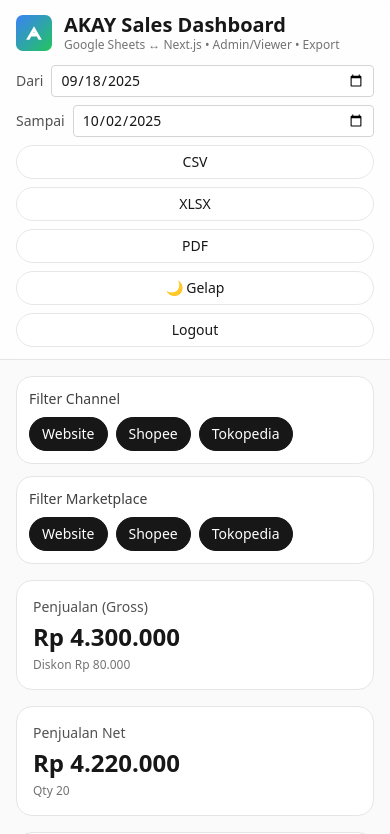
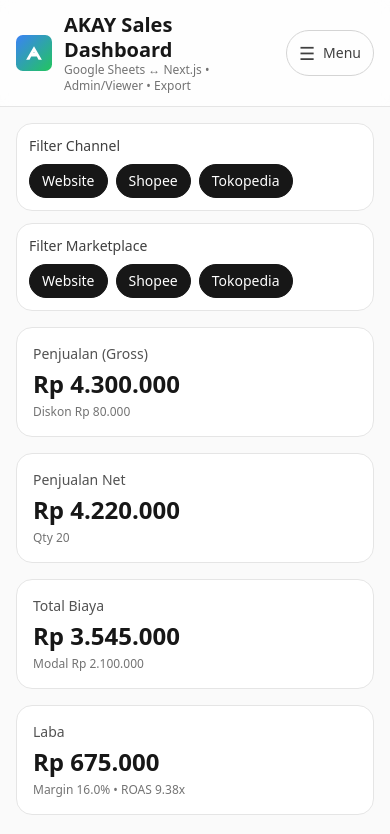
Before and after one commit to arnshyz/dashboard-v1, a Next.js app: page / in a window 390 px wide. Shown: the top 834 px of the page. Built offline with nearby package versions, Linux system fonts and the light colour scheme; no server answers.

Commit message:
Collapse mobile navbar menu

```diff
--- a/pages/index.js
+++ b/pages/index.js
@@ -65,6 +65,7 @@
   const [replaceOnImport, setReplaceOnImport] = useState(true);
   const [adminKey, setAdminKey] = useState('');
   const [isAdmin, setIsAdmin] = useState(false);
+  const [mobileMenuOpen, setMobileMenuOpen] = useState(false);
 
   // THEME (light/dark)
   const [theme, setTheme] = useState('light');
@@ -213,15 +214,30 @@
           {/* Responsive header layout */}
           <div className="flex flex-col gap-3 md:flex-row md:items-center md:justify-between">
             {/* Brand */}
-            <div className="flex items-center gap-3">
-              <img src="/akay-logo.svg" alt="AKAY" className="w-9 h-9 rounded" />
-              <div>
-                <h1 className="text-xl font-semibold leading-tight">AKAY Sales Dashboard</h1>
-                <p className="text-xs text-neutral-500 dark:text-neutral-400">Google Sheets ↔ Next.js • Admin/Viewer • Export</p>
+            <div className="flex items-center justify-between gap-3">
+              <div className="flex items-center gap-3">
+                <img src="/akay-logo.svg" alt="AKAY" className="w-9 h-9 rounded" />
+                <div>
+                  <h1 className="text-xl font-semibold leading-tight">AKAY Sales Dashboard</h1>
+                  <p className="text-xs text-neutral-500 dark:text-neutral-400">Google Sheets ↔ Next.js • Admin/Viewer • Export</p>
+                </div>
               </div>
+              <button
+                type="button"
+                onClick={() => setMobileMenuOpen((prev) => !prev)}
+                className="md:hidden inline-flex items-center gap-2 px-3 py-2 rounded-full border border-neutral-300 text-sm font-medium text-neutral-700 hover:bg-neutral-100 dark:border-neutral-700 dark:text-neutral-100 dark:bg-neutral-900"
+                aria-expanded={mobileMenuOpen}
+                aria-controls="dashboard-controls"
+              >
+                <span className="text-lg" aria-hidden="true">☰</span>
+                Menu
+              </button>
             </div>
             {/* Control groups */}
-            <div className="grid gap-2 sm:grid-cols-2 md:flex md:flex-wrap md:items-center md:gap-2">
+            <div
+              id="dashboard-controls"
+              className={`${mobileMenuOpen ? "flex" : "hidden"} flex-col gap-3 md:flex md:flex-row md:items-center md:justify-between md:gap-4`}
+            >
               {/* Date group */}
               <div className="flex flex-col sm:flex-row sm:items-center gap-2">
                 <div className="flex items-center gap-2">
```
